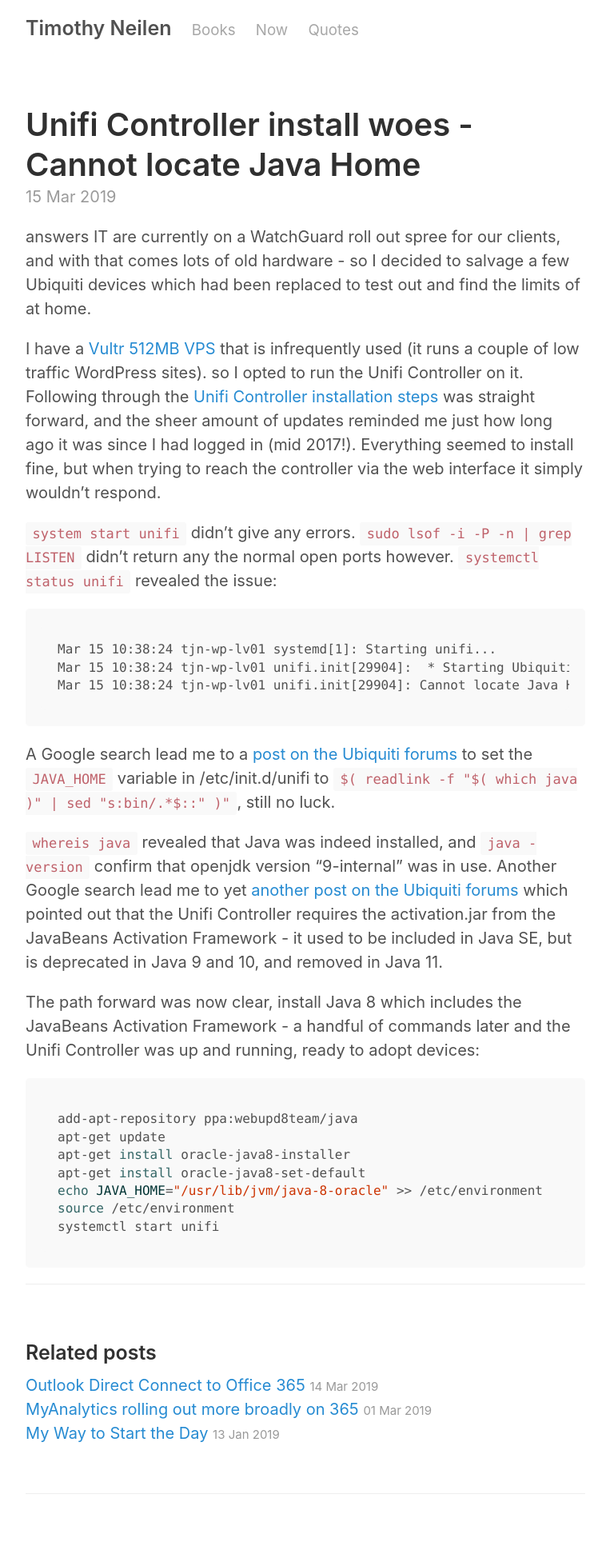
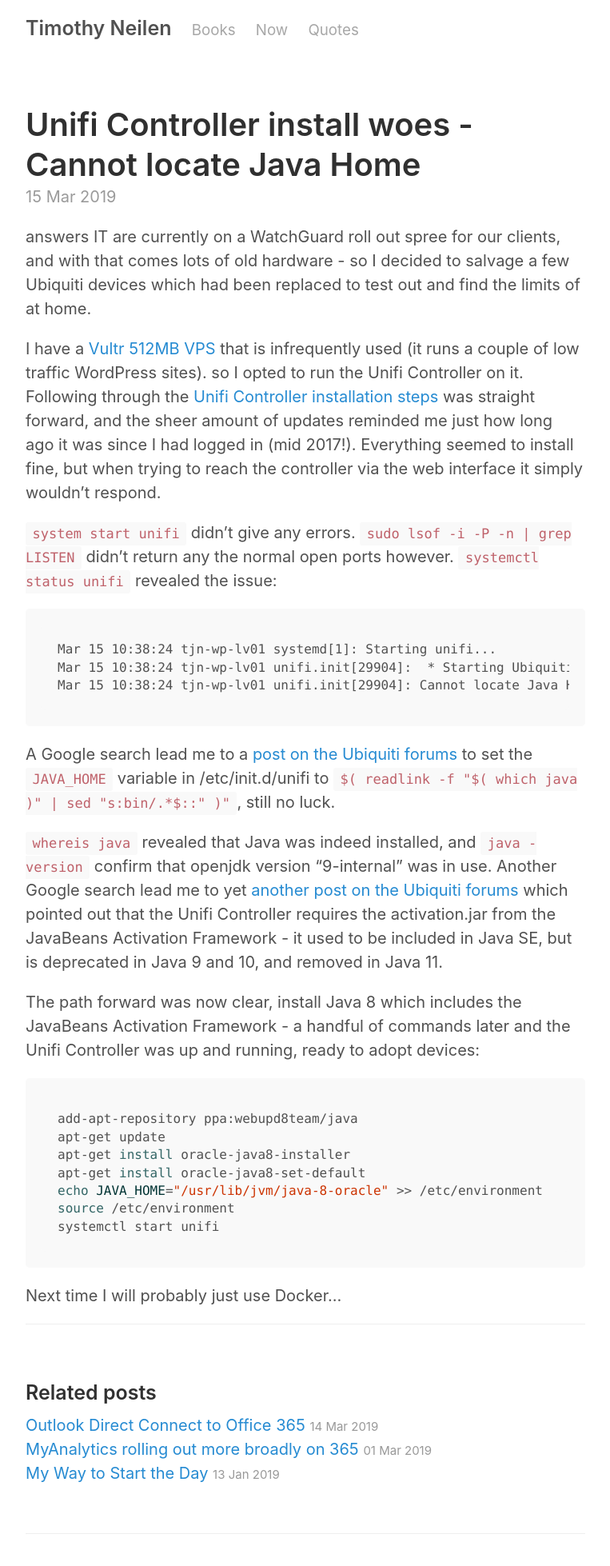
Before and after one commit to teejayen/teejayen.github.io, a Jekyll site: the page built from _posts/2019-03-15-unifi-controller-cannot-local-java-home.md, in a window 1280 px wide. Shown: the whole page at 80% size, without its empty margins (258-1021 px from the left). Built offline with Jekyll 4.4.1, drawn with Linux system fonts in a browser that asks for light colours; before the commit the page ends 1908 px from its top, so only the background shows below that.

Commit message:
minor post update

````diff
--- a/_posts/2019-03-15-unifi-controller-cannot-local-java-home.md
+++ b/_posts/2019-03-15-unifi-controller-cannot-local-java-home.md
@@ -31,3 +31,5 @@
 source /etc/environment
 systemctl start unifi
 ```
+
+Next time I will probably just use Docker...
````
